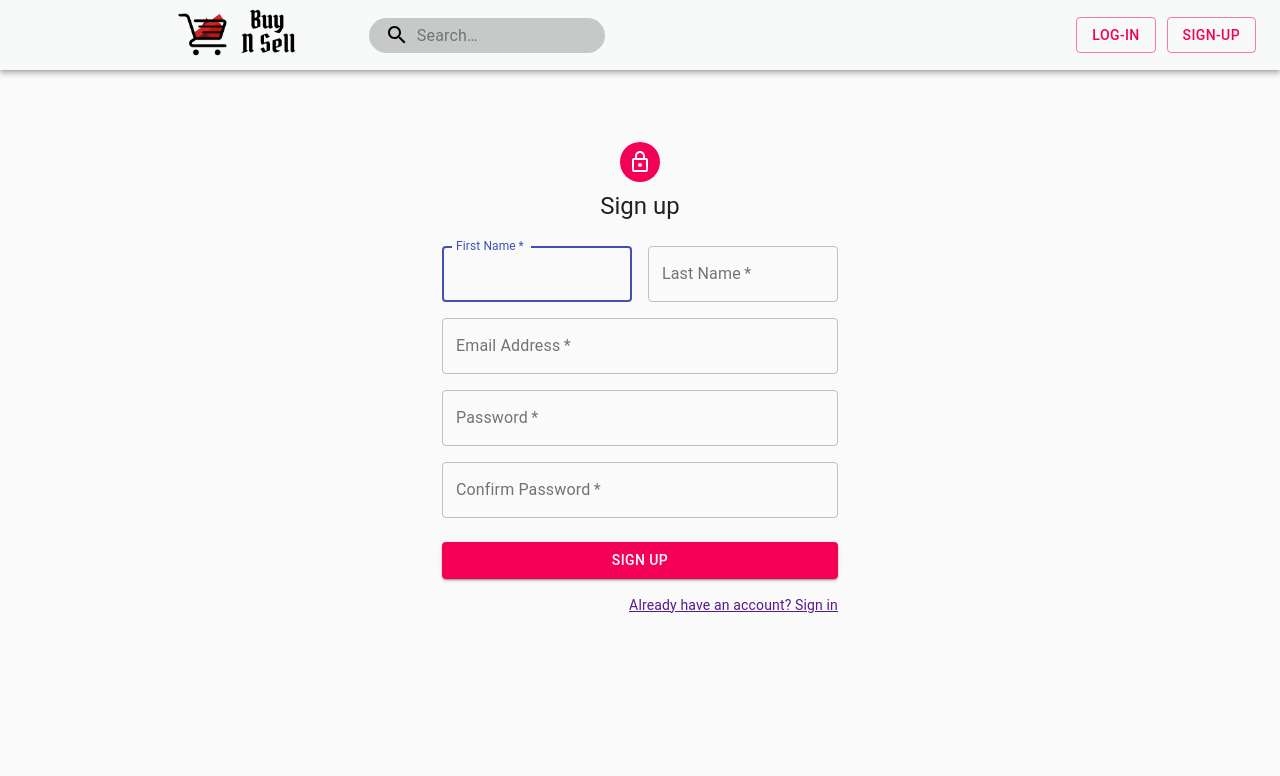
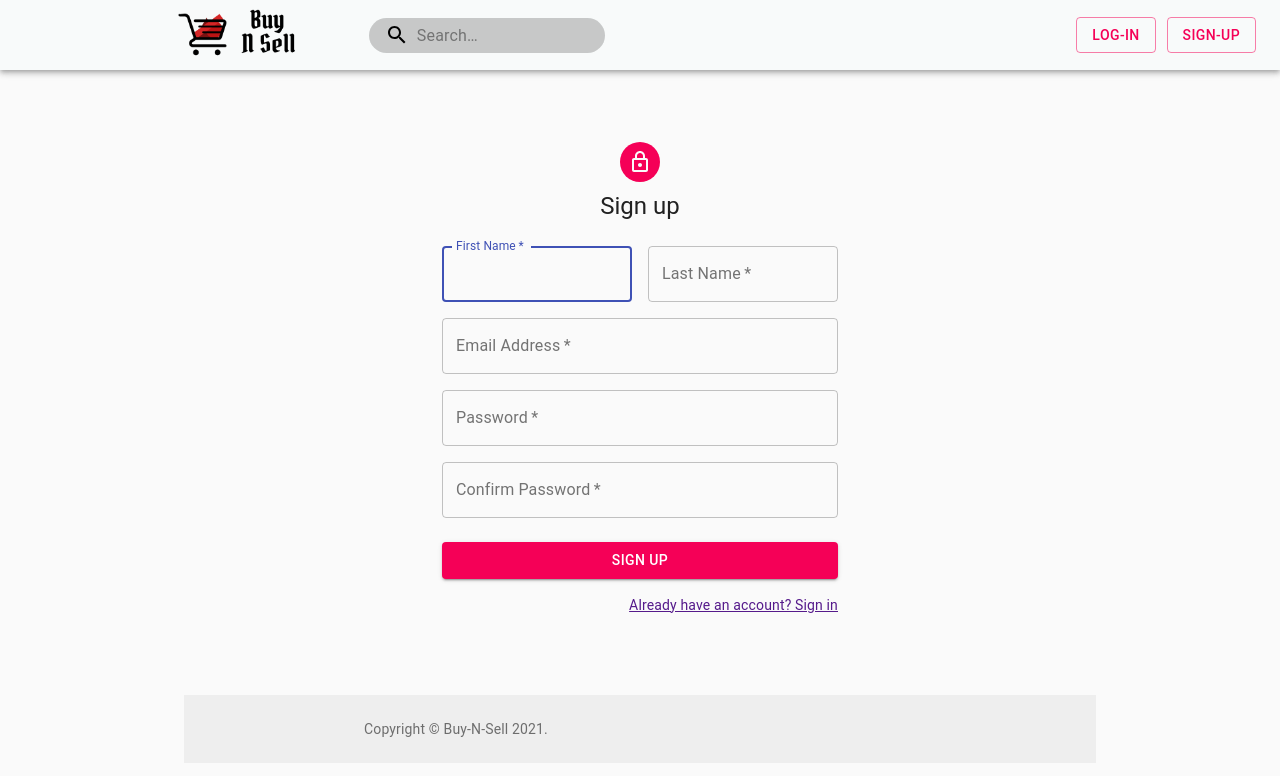
Before and after one commit to subhash122/Buy-N-Sell, a React (Create React App) app: page /signup in a window 1280 px wide. Shown: the top 776 px of the page. Built offline with nearby package versions, Linux system fonts and the light colour scheme.

Commit message:
again change

```diff
--- a/src/App.js
+++ b/src/App.js
@@ -3,6 +3,7 @@ import { BrowserRouter as Router, Switch, Route } from "react-router-dom";
 // import faker from 'faker';
 import "./App.css";
 import Header from "./Component/Header";
+import Footer from "./Component/Footer/Footer";
 import Products from "./Component/Products";
 import Item from "./Component/Item";
 import Category from "./Component/Category";
@@ -17,10 +18,10 @@ const App = () => {
       <Router>
         <Header />
         <Switch>
+          <Route exact path="/">
+            <Products apiURL={apiURL} />
+          </Route>
           <Container className="grid--container" maxWidth="md">
-            <Route exact path="/">
-              <Products apiURL={apiURL} />
-            </Route>
             <Route path="/category-:type" component={Category}>
               <Category apiURL={apiURL} />
             </Route>
--- /dev/null
+++ b/src/Component/Footer/Footer.js
@@ -0,0 +1,42 @@
+import React from "react";
+import CssBaseline from "@material-ui/core/CssBaseline";
+import Typography from "@material-ui/core/Typography";
+import { makeStyles } from "@material-ui/core/styles";
+import Container from "@material-ui/core/Container";
+import Link from "@material-ui/core/Link";
+
+const useStyles = makeStyles((theme) => ({
+  main: {
+    marginTop: theme.spacing(10),
+  },
+  footer: {
+    padding: theme.spacing(3, 2),
+    marginTop: "auto",
+    backgroundColor:
+      theme.palette.type === "light"
+        ? theme.palette.grey[200]
+        : theme.palette.grey[800],
+  },
+}));
+
+export default function StickyFooter() {
+  const classes = useStyles();
+
+  return (
+    <div className={classes.main}>
+      <CssBaseline />
+      <footer className={classes.footer}>
+        <Container maxWidth="sm">
+          <Typography variant="body2" color="textSecondary">
+            {"Copyright © "}
+            <Link color="inherit" href="https://buy-n-sell.vercel.app/">
+              Buy-N-Sell
+            </Link>{" "}
+            {new Date().getFullYear()}
+            {"."}
+          </Typography>
+        </Container>
+      </footer>
+    </div>
+  );
+}
--- a/src/Component/Products/index.js
+++ b/src/Component/Products/index.js
@@ -10,6 +10,8 @@ import {
   AccordionDetails,
   Box,
   Button,
+  createMuiTheme,
+  ThemeProvider,
 } from "@material-ui/core";
 import ExpandMoreIcon from "@material-ui/icons/ExpandMore";
 import NavigateBeforeIcon from "@material-ui/icons/NavigateBefore";
@@ -17,6 +19,7 @@ import NavigateNextIcon from "@material-ui/icons/NavigateNext";
 import FavoriteIcon from "@material-ui/icons/Favorite";
 import React, { useState, useEffect } from "react";
 import { Link } from "react-router-dom";
+import Footer from "../Footer/Footer";
 import "./index.css";
 import useStyles from "./styles.js";
 
@@ -98,22 +101,22 @@ const Products = ({ apiURL }) => {
     <div>
       {items == false ? (
         <div className={classes.prog}>
-          <CircularProgress size={90} />
+          <CircularProgress size={70} />
         </div>
       ) : (
-        <>
-          <Link to="/favourites">
-            <Button className={classes.favourites} endIcon={<FavoriteIcon />}>
-              Favourites
-            </Button>
-          </Link>
+        <div className={classes.wholecontainer}>
+          <Grid container>
+            <Grid item md>
+              <div className={classes.sideItem}>
                 <Accordion className={classes.accordion}>
                   <AccordionSummary
                     expandIcon={<ExpandMoreIcon />}
                     aria-controls="panel1a-content"
                     id="panel1a-header"
                   >
-              <Typography className={classes.heading}>Categories</Typography>
+                    <Typography className={classes.heading}>
+                      Categories
+                    </Typography>
                   </AccordionSummary>
                   <AccordionDetails className={classes.content}>
                     <Box mt={0.5}></Box>
@@ -146,12 +149,13 @@ const Products = ({ apiURL }) => {
                     </Link>
                   </AccordionDetails>
                 </Accordion>
+              </div>
+            </Grid>
 
-          <div className={classes.root}>
-            <Grid container spacing={8}>
+            <Grid item md={8}>
+              <Grid className={classes.root} container spacing={5}>
                 {items}
               </Grid>
-          </div>
               {pageItem[0] !== 0 ? (
                 <Button
                   className="btn-prev"
@@ -180,7 +184,20 @@ const Products = ({ apiURL }) => {
               ) : (
                 ""
               )}
-        </>
+            </Grid>
+            <Grid className={classes.sideItem} item md>
+              <Link to="/favourites">
+                <Button
+                  className={classes.favourites}
+                  endIcon={<FavoriteIcon />}
+                >
+                  Favourites
+                </Button>
+              </Link>
+            </Grid>
+          </Grid>
+          <Footer />
+        </div>
       )}
     </div>
   );
--- a/src/Component/Products/styles.js
+++ b/src/Component/Products/styles.js
@@ -12,11 +12,13 @@ const useStyles = makeStyles((theme) => ({
     paddingLeft: "40%",
   },
   accordion: {
-    position: "absolute",
-    top: "25%",
-    left: "2%",
+    // position: "absolute",
+    // // top: "25%",
+    // left: "2%",
+    // marginLeft: "20%",
     boxShadow: "none",
-    // backgroundColor:'inherit',
+    width: "70%",
+    // backgroundColor: "inherit",
   },
   heading: {
     fontWeight: "600",
@@ -25,26 +27,24 @@ const useStyles = makeStyles((theme) => ({
     display: "block",
   },
   element: {
-    width: 250,
-    height: 250,
+    width: 280,
+    height: 280,
     transition: "0.17s",
     "&:hover": {
       boxShadow: " 1px 1px 5px 2px #999999",
       width: 290,
-      height: 260,
+      height: 290,
       paddingTop: "14%",
     },
   },
-  // element:{},
   media: {
     width: "80%",
     marginLeft: "10%",
     border: "1.4px solid #cca",
     objectFit: "fill",
   },
+
   favourites: {
-    position: "absolute",
-    right: "2%",
     background: "linear-gradient(45deg, #FE6B8B 30%, #FF8E53 90%)",
     borderRadius: 3,
     boxShadow: "0 3px 5px 2px rgba(255, 105, 135, .3)",
@@ -52,5 +52,12 @@ const useStyles = makeStyles((theme) => ({
     height: 48,
     padding: "0 15px",
   },
+  wholecontainer: {
+    marginTop: "3.3%",
+  },
+  sideItem: {
+    display: "flex",
+    justifyContent: "center",
+  },
 }));
 export default useStyles;
--- a/src/Component/Signup/Signup.js
+++ b/src/Component/Signup/Signup.js
@@ -10,10 +10,11 @@ import {
 import { Link } from "react-router-dom";
 import LockOutlinedIcon from "@material-ui/icons/LockOutlined";
 import useStyles from "./style";
-
+import Footer from "../Footer/Footer";
 const Signup = () => {
   const classes = useStyles();
   return (
+    <>
       <Container component="main" maxWidth="xs">
         <CssBaseline />
         <div className={classes.paper}>
@@ -103,6 +104,8 @@ const Signup = () => {
           </form>
         </div>
       </Container>
+      <Footer />
+    </>
   );
 };
 export default Signup;
```
Also changed, not shown: 1 other file (tests, documents, lock files or other folders). Lines whose indentation alone changed are shown as unchanged.
